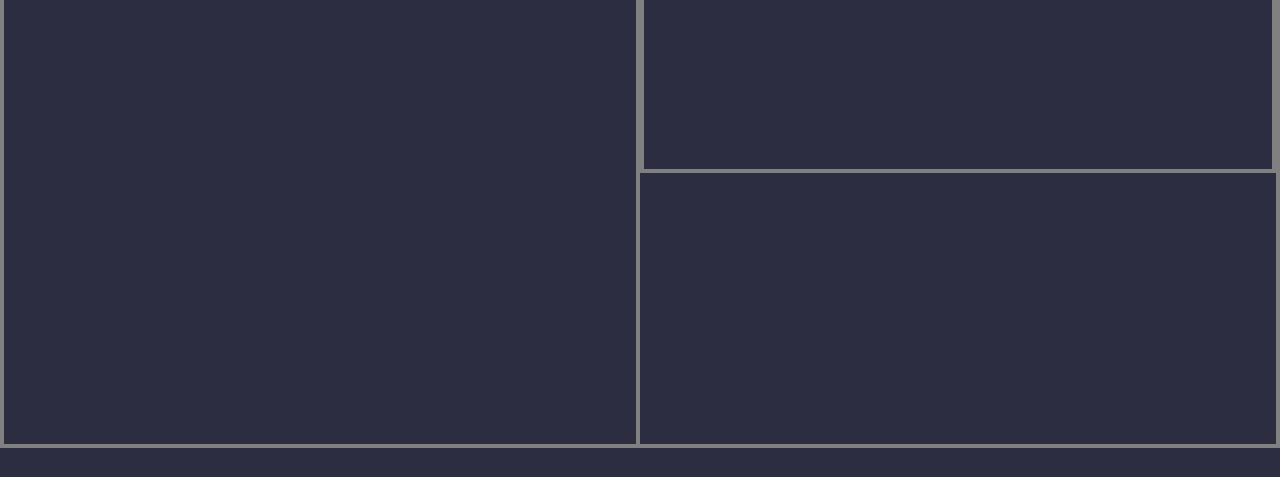
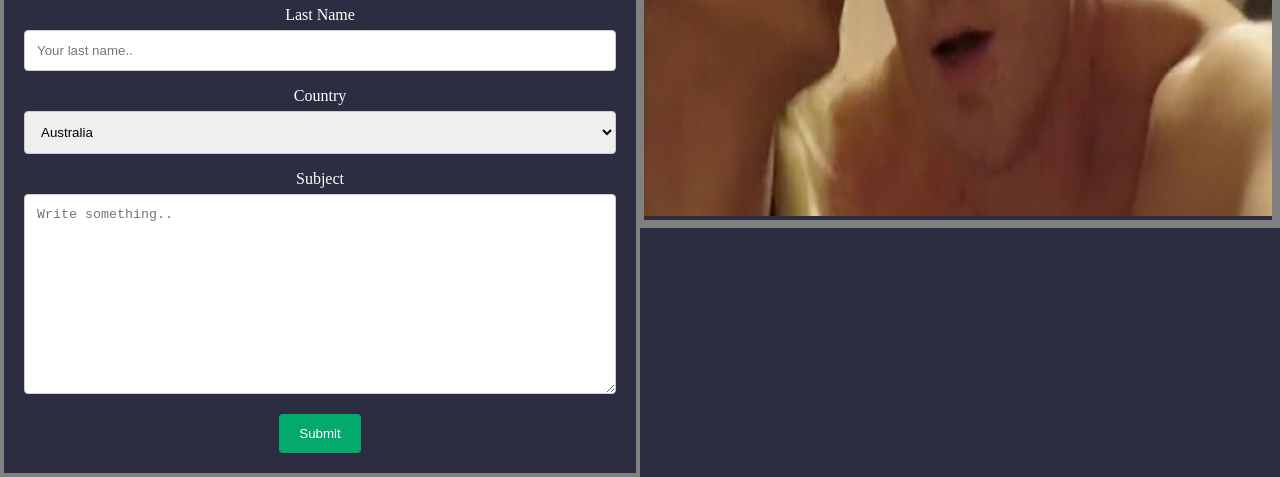
Before and after one commit to nielstoemen/mindstorm1, a plain HTML site: page contact.html in a window 1280 px wide. Shown: the part 627-1104 px from the top of the page. Before the commit the page ends 1075 px from the top, so only its background shows below. Drawn offline with Linux system fonts and the light colour scheme.

```diff
--- a/contact.html
+++ b/contact.html
@@ -25,11 +25,37 @@
         <div class="void2"></div>
         <div class="text2">
           <h1>LEGO MINDSTORMS</h1>
+          <p>wilt u in contact komen met ons dat kan!!!! vul hier onder het formulier in en dna word het automatisch verzonden naar ons.</p>
+          <div class="container">
+            <form>
+
+              <label for="fname">First Name</label>
+              <input type="text" id="fname" name="firstname" placeholder="Your name..">
+
+              <label for="lname">Last Name</label>
+              <input type="text" id="lname" name="lastname" placeholder="Your last name..">
+
+              <label for="country">Country</label>
+              <select id="country" name="country">
+                <option value="australia">Australia</option>
+                <option value="canada">Canada</option>
+                <option value="usa">USA</option>
+              </select>
+
+              <label for="subject">Subject</label>
+              <textarea id="subject" name="subject" placeholder="Write something.." style="height:200px"></textarea>
+
+              <input type="submit" value="Submit">
+
+            </form>
+          </div>
         </div>
       </div>
       <div class="rechts2">
         <div class="image2">
           <h1>Image</h1>
+
+          <img src="afbeeldingen/sjors.jpg" alt="yeah lets go"  width="100%" height="600">
         </div>
       </div>
     </main>
--- a/css/style.css
+++ b/css/style.css
@@ -132,7 +132,7 @@ main {
 }
 
 .text2 {
-  height: 50%;
+  height: 55%;
   width: 100%;
   border-bottom: 4px solid grey;
   border-right: 4px solid grey;
@@ -150,14 +150,48 @@ main {
 }
 
 .links2 {
-  height: 1000px;
+  height: 100%;
   width: 50%;
+  margin-top: 380px;
   border-left: 4px solid grey;
 }
 
 .rechts2 {
-  height: 1000px;
+  height: 100%;
   width: 50%;
   border-right: 4px solid grey;
   border-bottom: 4px solid grey;
 }
+
+input[type=text], select, textarea {
+  width: 100%; /* Full width */
+  padding: 12px; /* Some padding */
+  border: 1px solid #ccc; /* Gray border */
+  border-radius: 4px; /* Rounded borders */
+  box-sizing: border-box; /* Make sure that padding and width stays in place */
+  margin-top: 6px; /* Add a top margin */
+  margin-bottom: 16px; /* Bottom margin */
+  resize: vertical /* Allow the user to vertically resize the textarea (not horizontally) */
+}
+
+/* Style the submit button with a specific background color etc */
+input[type=submit] {
+  background-color: #04AA6D;
+  color: white;
+  padding: 12px 20px;
+  border: none;
+  border-radius: 4px;
+  cursor: pointer;
+}
+
+/* When moving the mouse over the submit button, add a darker green color */
+input[type=submit]:hover {
+  background-color: #45a049;
+}
+
+/* Add a background color and some padding around the form */
+.container {
+  border-radius: 5px;
+  background-color: rgb(red, green, blue);
+  padding: 20px;
+}
```
Also changed, not shown: afbeeldingen/sjors.jpg (added).
